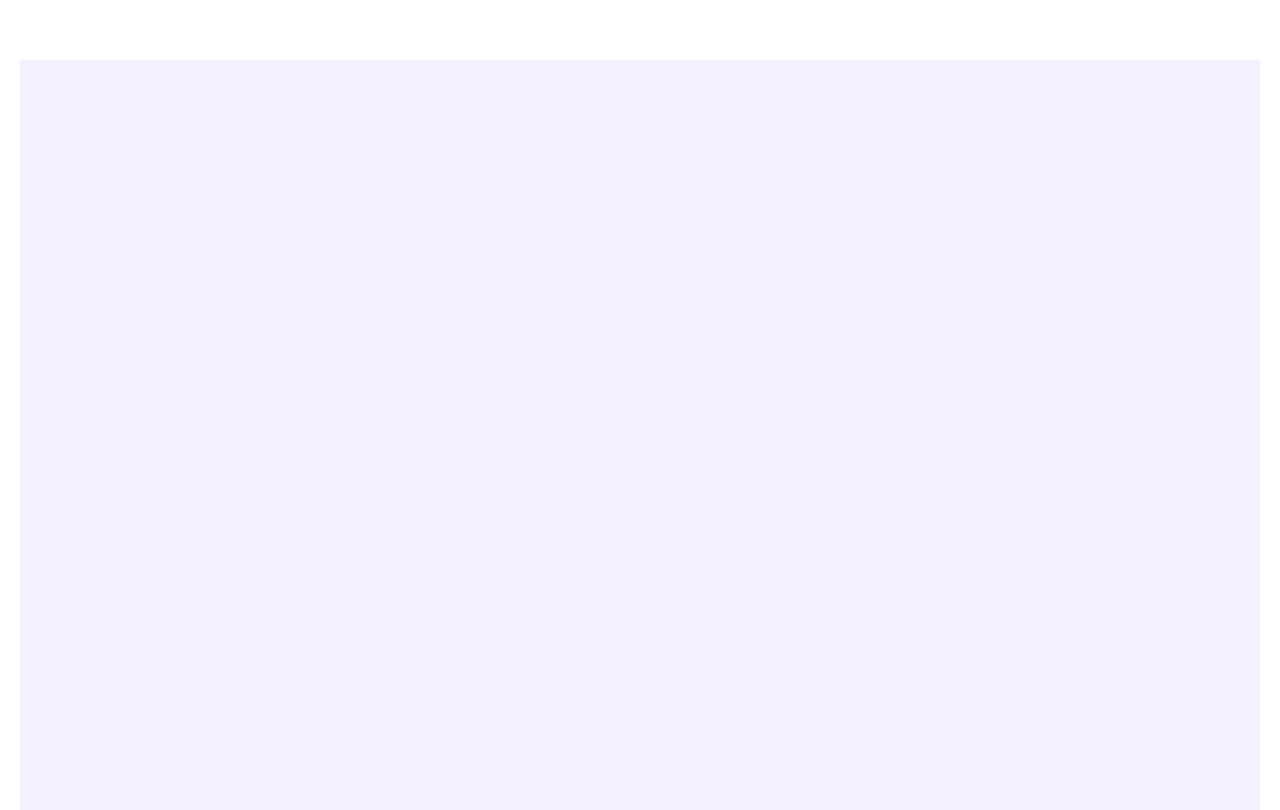
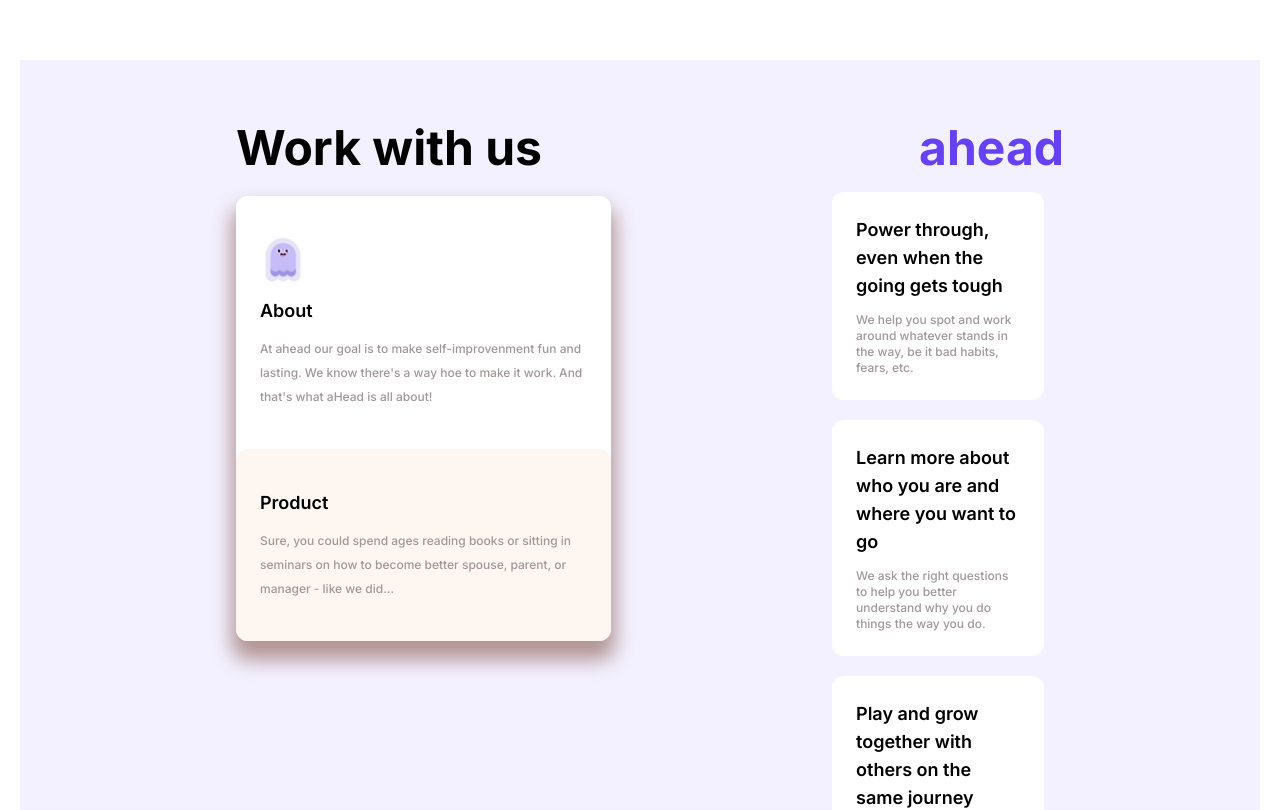
Before and after one commit to Dibyas98/Nxtjob.ai, a Next.js app: page / in a window 1280 px wide. Shown: the part 1940-2750 px from the top of the page. Built offline with nearby package versions, Linux system fonts and the light colour scheme.

Commit message:
Aso remove

```diff
--- a/app/component/workwithus/WorkWithUs.tsx
+++ b/app/component/workwithus/WorkWithUs.tsx
@@ -1,14 +1,9 @@
 'use client'
 import React, { useEffect, useId } from 'react'
 import { MainBox, Title, Card } from '../ui/index'
-import { title } from 'process';
 import about from './workwithusabout.png'
-import AOS from 'aos';
 
 function WorkWithUs() {
-    useEffect(()=>{
-        AOS.init();
-    },[])
     const id = useId();
     const carddetails: { title: string, desc: string }[] = [
         {
@@ -54,7 +49,7 @@
     return (
         <MainBox>
             <main className='bg-[#f3f1ff] w-full lg:h-[150vh] xl:h-[120vh]  py-16 flex flex-col lg:flex-row xl:flex-row lg:px-44 gap-10 lg:gap-0 px-3 justify-center'>
-                <div className='w-full md:px-10 flex flex-col gap-6 rounded-lg'  data-aos="fade-right">
+                <div className='w-full md:px-10 flex flex-col gap-6 rounded-lg'>
                     <Title title='Work with us' className='text-5xl' ></Title>
                     <div className='w-full flex ' >
                         <div className='w-5/5  bg-white rounded-xl shadow'>
@@ -77,7 +72,7 @@
                         </div>
                     </div>
                 </div>
-                <div className='w-full h-5/6 flex flex-col items-center px-5 gap-5 ' data-aos="fade-left">
+                <div className='w-full h-5/6 flex flex-col items-center px-5 gap-5 '>
                     <Title title='ahead' className='text-[#6541f2] lg:text-right text-5xl '></Title>
                     <div className='w-full h-[45vh] lg:h-full overflow-x-scroll md:overflow-y-scroll lg:overflow-y-scroll flex-row flex lg:flex-col justify-start gap-5 overflow-y-hidden lg:overflow-x-visible  sm:px-5 '>
                         {
```
